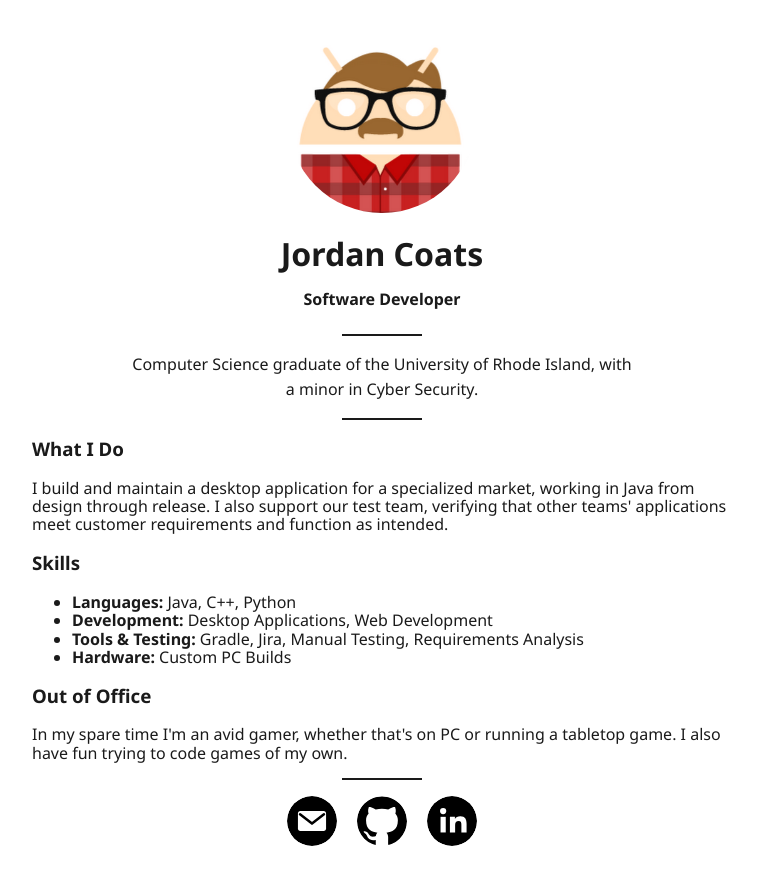
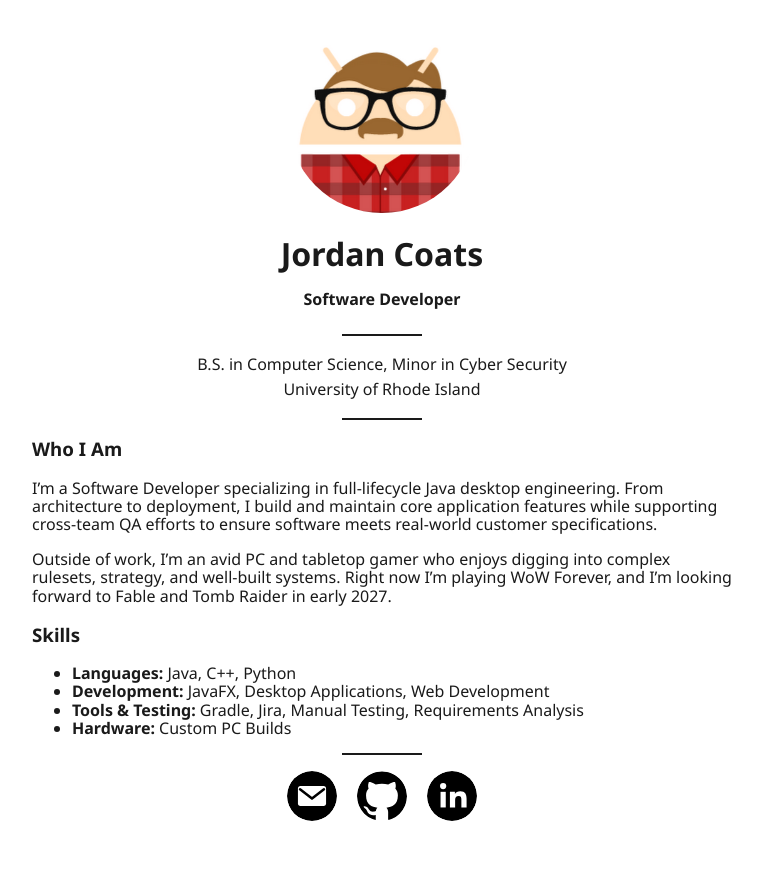
Before and after one commit to jordanncoats/jordanncoats.github.io, a plain HTML site: page index.html in a window 1280 px wide. Shown: the whole page, without its empty margins (258-1020 px from the left). Drawn offline with Linux system fonts and the light colour scheme.

Commit message:
Update index.html

```diff
--- a/index.html
+++ b/index.html
@@ -13,7 +13,7 @@
     <link rel="icon" type="image/png" href="../images/icon.png">
     <link rel="preconnect" href="https://fonts.googleapis.com">
     <link rel="preconnect" href="https://fonts.gstatic.com" crossorigin>
-    <link href="https://fonts.googleapis.com/css?family=Noto+Sans:400,700&amp;display=swap" rel="stylesheet">
+    <link href="https://fonts.googleapis.com/css2?family=Noto+Sans:wght@400;700&display=swap" rel="stylesheet">
     <link rel="stylesheet" href="../css/normalize.css">
     <link rel="stylesheet" href="../css/main.css">
 </head>
@@ -28,17 +28,21 @@
             <hr>
 
             <p>
-                Computer Science graduate of the University of Rhode Island, with a minor in Cyber Security.
+                B.S. in Computer Science, Minor in Cyber&nbsp;Security<br>
+                University of Rhode Island
             </p>
 
             <hr>
         </header>
 
         <main>
-            <section id="experience">
-                <h2>What I Do</h2>
+            <section id="who">
+                <h2>Who I Am</h2>
                 <p>
-                    I build and maintain a desktop application for a specialized market, working in Java from design through release. I also support our test team, verifying that other teams' applications meet customer requirements and function as intended.
+                    I’m a Software Developer specializing in full-lifecycle Java desktop engineering. From architecture to deployment, I build and maintain core application features while supporting cross-team QA efforts to ensure software meets real-world customer specifications.
+                </p>
+                <p>
+                    Outside of work, I’m an avid PC and tabletop gamer who enjoys digging into complex rulesets, strategy, and well-built systems. Right now I’m playing WoW Forever, and I’m looking forward to Fable and Tomb Raider in early 2027.
                 </p>
             </section>
 
@@ -46,17 +50,10 @@
                 <h2>Skills</h2>
                 <ul>
                     <li><strong>Languages:</strong> Java, C++, Python</li>
-                    <li><strong>Development:</strong> Desktop Applications, Web Development</li>
+                    <li><strong>Development:</strong> JavaFX, Desktop Applications, Web Development</li>
                     <li><strong>Tools &amp; Testing:</strong> Gradle, Jira, Manual Testing, Requirements Analysis</li>
                     <li><strong>Hardware:</strong> Custom PC Builds</li>
                 </ul>
-            </section>
-
-            <section id="hobbies">
-                <h2>Out of Office</h2>
-                <p>
-                    In my spare time I'm an avid gamer, whether that's on PC or running a tabletop game. I also have fun trying to code games of my own.
-                </p>
             </section>
         </main>
 
@@ -64,9 +61,15 @@
 
         <footer id="links">
             <p>
-                <a href="mailto:portfolio@jncoats.com"><img src="../images/email.svg" class="thumbnail" width="50" height="50" alt="Email"></a>
-                <a href="https://github.com/jordanncoats"><img src="../images/github.svg" class="thumbnail" width="50" height="50" alt="GitHub"></a>
-                <a href="https://www.linkedin.com/in/jordancoats/"><img src="../images/linkedin.svg" class="thumbnail" width="50" height="50" alt="LinkedIn"></a>
+                <a href="mailto:portfolio@jncoats.com" aria-label="Email Jordan Coats">
+                    <img src="../images/email.svg" class="thumbnail" width="50" height="50" alt="">
+                </a>
+                <a href="https://github.com/jordanncoats" target="_blank" rel="noopener noreferrer" aria-label="GitHub Profile">
+                    <img src="../images/github.svg" class="thumbnail" width="50" height="50" alt="">
+                </a>
+                <a href="https://www.linkedin.com/in/jordancoats/" target="_blank" rel="noopener noreferrer" aria-label="LinkedIn Profile">
+                    <img src="../images/linkedin.svg" class="thumbnail" width="50" height="50" alt="">
+                </a>
             </p>
         </footer>
     </div>
```
